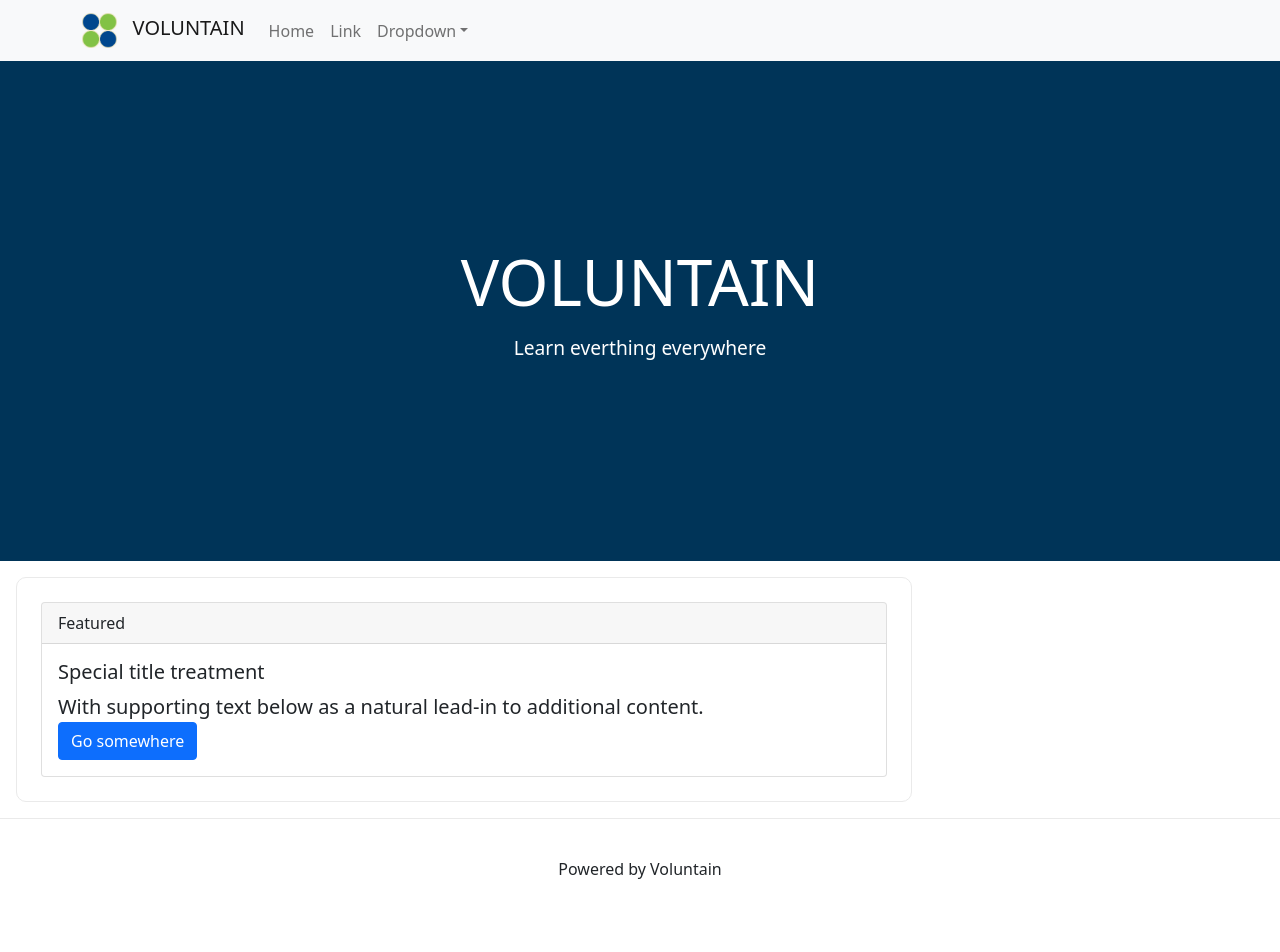
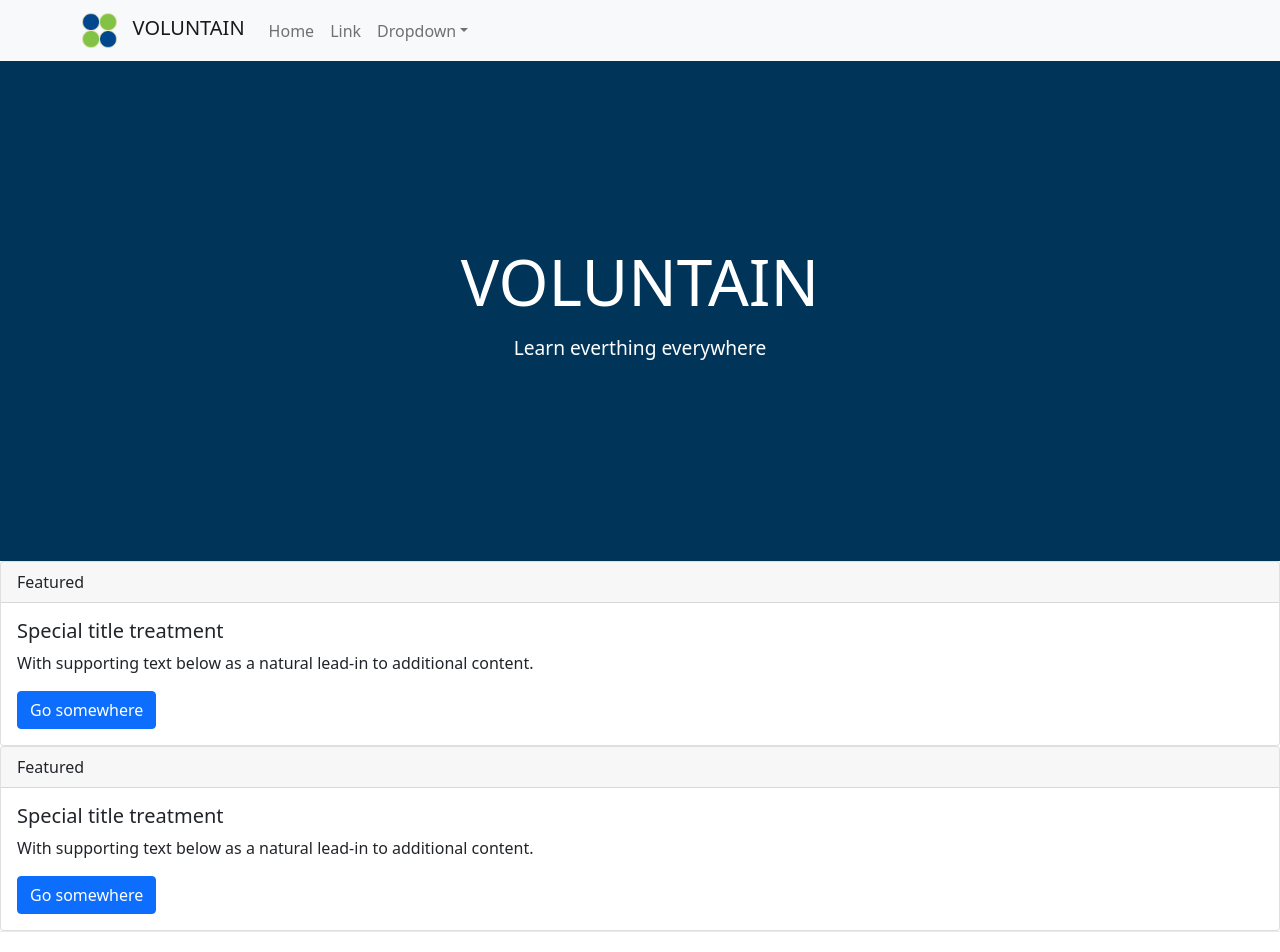
Before and after one commit to Voluntain-SKKU/Voluntain-2nd, a Next.js app in the folder web-dev/voluntain-app/: page / in a window 1280 px wide. Shown: the top 952 px of the page. Before the commit the page ends 918 px from the top, so only its background shows below. Built offline with nearby package versions, Linux system fonts and the light colour scheme.

Commit message:
Create main page course list layout

```diff
--- a/web-dev/voluntain-app/pages/index.js
+++ b/web-dev/voluntain-app/pages/index.js
@@ -18,7 +18,7 @@
       <NavigationBar />
 
       <MainBanner />
-      <div className={styles.card}>
+      {/* <div className={styles.card}> */}
         <Card>
           <Card.Header>Featured</Card.Header>
           <Card.Body>
@@ -29,7 +29,17 @@
             <Button variant="primary">Go somewhere</Button>
           </Card.Body>
         </Card>
-      </div>
+        <Card>
+          <Card.Header>Featured</Card.Header>
+          <Card.Body>
+            <Card.Title>Special title treatment</Card.Title>
+            <Card.Text>
+              With supporting text below as a natural lead-in to additional content.
+            </Card.Text>
+            <Button variant="primary">Go somewhere</Button>
+          </Card.Body>
+        </Card>
+      {/* </div> */}
 
       <footer className={styles.footer}>
         <span className={styles.h1}>
```
